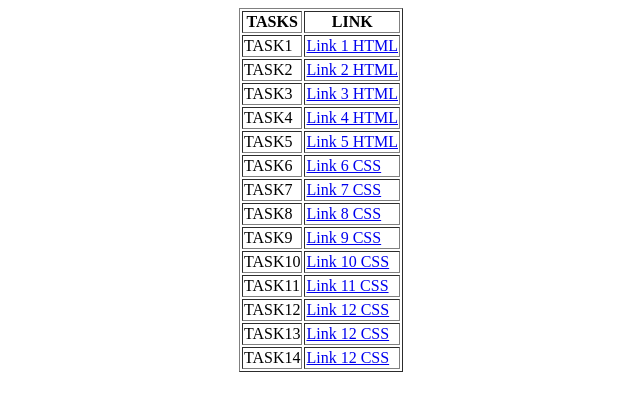
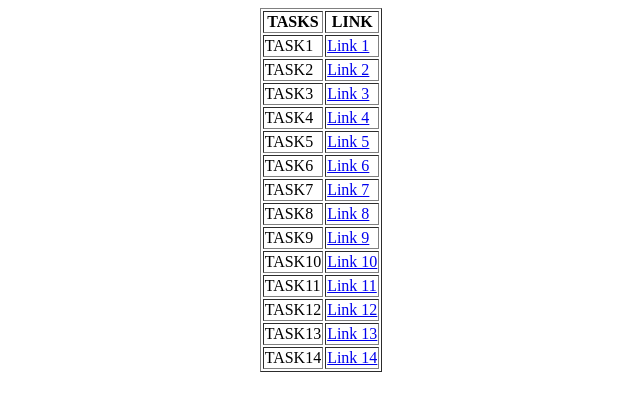
Before and after one commit to AmruthaGunda/bootstrap_js_tasks, a plain HTML site: page index.html in a window 1280 px wide. Shown: the whole page, without its empty margins (319-959 px from the left). Drawn offline with Linux system fonts and the light colour scheme.

Commit message:
index.html

```diff
--- a/index.html
+++ b/index.html
@@ -8,59 +8,59 @@
             </tr>
             <tr>
                 <td>TASK1</td>
-                <td><a href="task1.html">Link 1 HTML</a></td>
+                <td><a href="task1.html">Link 1 </a></td>
             </tr>
             <tr>
                 <td>TASK2</td>
-                <td><a href="task2.html">Link 2 HTML</a></td>
+                <td><a href="task2.html">Link 2 </a></td>
             </tr>
             <tr>
                 <td>TASK3</td>
-                <td><a href="task3.html">Link 3 HTML</a></td>
+                <td><a href="task3.html">Link 3 </a></td>
             </tr>
             <tr>
                 <td>TASK4</td>
-                <td><a href="task4.html">Link 4 HTML</a></td>
+                <td><a href="task4.html">Link 4 </a></td>
             </tr>
             <tr>
                 <td>TASK5</td>
-                <td><a href="task5.html">Link 5 HTML</a></td>
+                <td><a href="task5.html">Link 5 </a></td>
             </tr>
             <tr>
                 <td>TASK6</td>
-                <td><a href="task6.html">Link 6 CSS</a></td>
+                <td><a href="task6.html">Link 6 </a></td>
             </tr>
             <tr>
                 <td>TASK7</td>
-                <td><a href="task7.html">Link 7 CSS</a></td>
+                <td><a href="task7.html">Link 7 </a></td>
             </tr>
             <tr>
                 <td>TASK8</td>
-                <td><a href="task8.html">Link 8 CSS</a></td>
+                <td><a href="task8.html">Link 8 </a></td>
             </tr>
             <tr>
                 <td>TASK9</td>
-                <td><a href="task9.html">Link 9 CSS</a></td>
+                <td><a href="task9.html">Link 9 </a></td>
             </tr>
             <tr>
                 <td>TASK10</td>
-                <td><a href="task10.html">Link 10 CSS</a></td>
+                <td><a href="task10.html">Link 10 </a></td>
             </tr>
             <tr>
                 <td>TASK11</td>
-                <td><a href="task11.html">Link 11 CSS</a></td>
+                <td><a href="task11.html">Link 11 </a></td>
             </tr>
             <tr>
                 <td>TASK12</td>
-                <td><a href="task12.html">Link 12 CSS</a></td>
+                <td><a href="task12.html">Link 12 </a></td>
             </tr>
             <tr>
                 <td>TASK13</td>
-                <td><a href="task13.html">Link 12 CSS</a></td>
+                <td><a href="task13.html">Link 13 </a></td>
             </tr>
             <tr>
                 <td>TASK14</td>
-                <td><a href="task14.html">Link 12 CSS</a></td>
+                <td><a href="task14.html">Link 14 </a></td>
             </tr>
         </table>
     </body>
```
